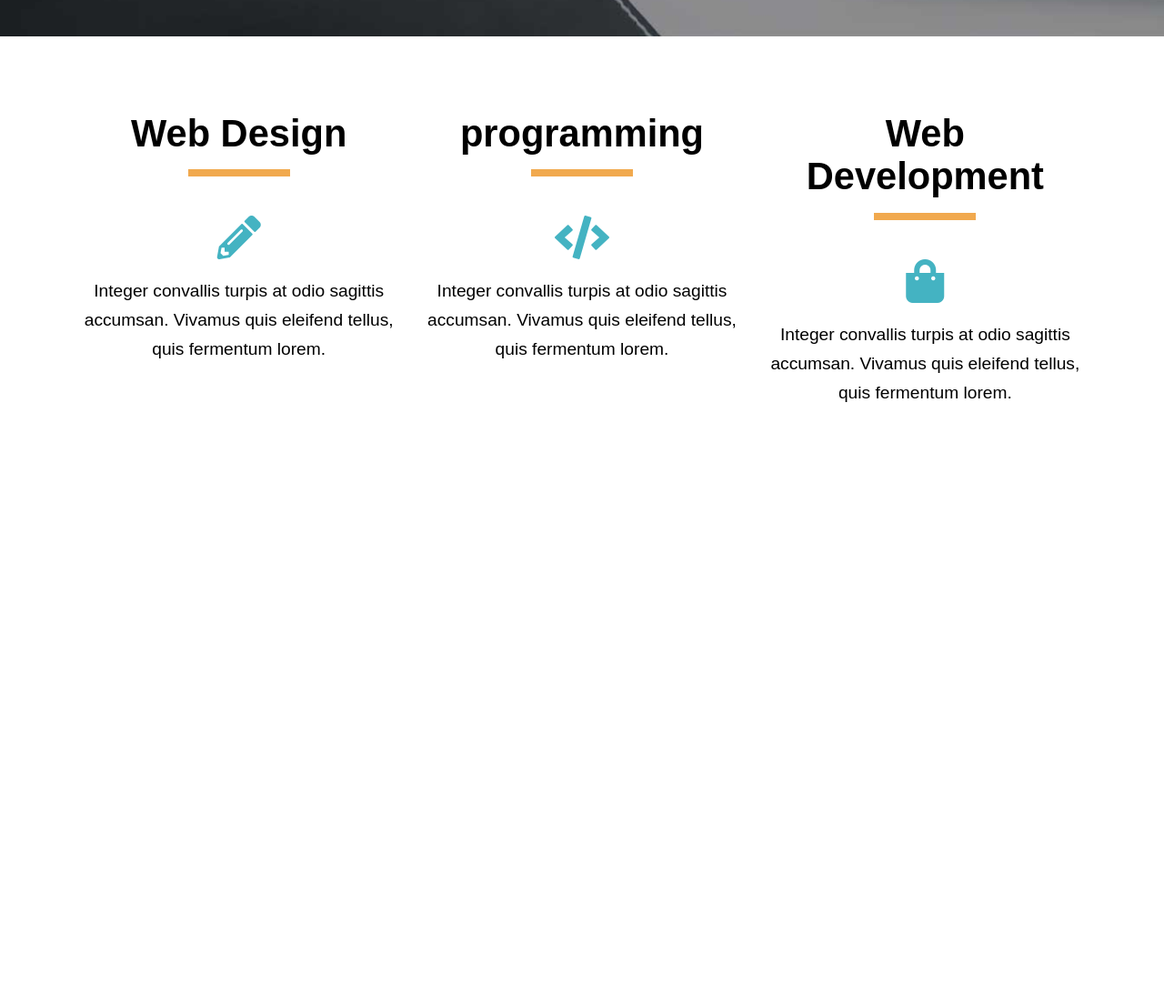
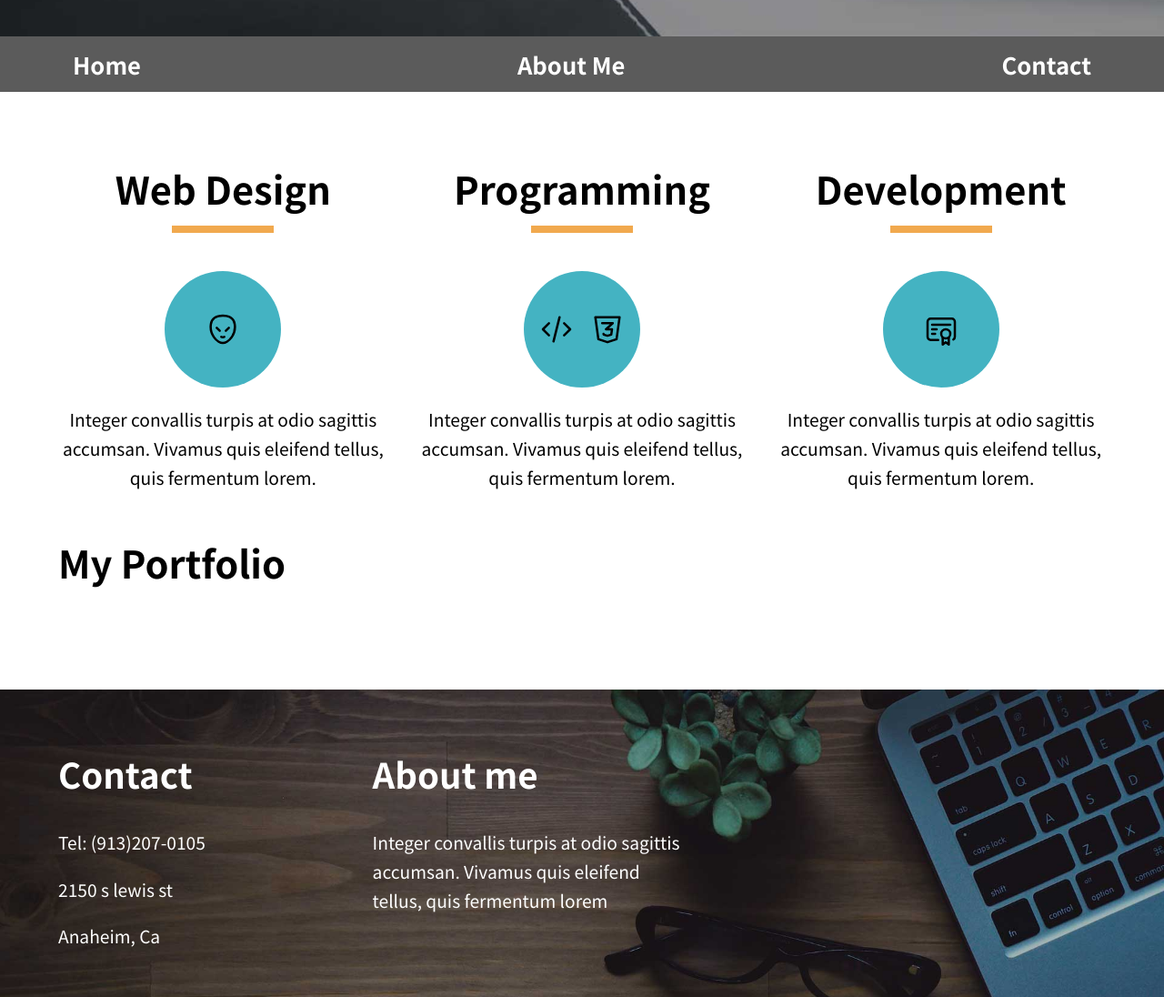
Before and after one commit to oscarcarvajal/oscar-portfolio, a plain HTML site: page index.html in a window 1280 px wide. Shown: the part 760-1856 px from the top of the page at 91% size. Before the commit the page ends 1227 px from the top, so only its background shows below. Drawn offline with nearby package versions, Linux system fonts and the light colour scheme; a web font is replaced by a local one.

Commit message:
Create navegation bar, switch icons service

```diff
--- a/css/style.css
+++ b/css/style.css
@@ -1,9 +1,10 @@
 :root{
-    --fuentePrincipal: 'Gothic', sans-serif;
-    --fuenteSecundaria: 'Oswald', sans-serif;
+    --fuentePrincipal: 'Noto Sans HK', sans-serif;
+    --fuenteSecundaria: 'Ranchers', cursive;
     --primario: #f1a94e;
     --secundario: #44b3c2;
     --claro: #ffffff;
+    --oscuro: #5b5b5b;
 }
 html{
 box-sizing: border-box;
@@ -14,7 +15,7 @@ font-family: var(--fuentePrincipal);
 }
 
 .contenedor{
-max-width: 1100px;
+max-width: 120rem;
 width: 90%;
 margin: 0 auto;
 }
@@ -59,11 +60,41 @@ p{
 .subtitulo{
     font-size: 1.6rem;
 }
+/* Navegacion-principal*/
+.nav-bg{
+    background-color: var(--oscuro);
+}
+.navegacion-principal{
+    display: flex;
+    flex-direction: column;
+    justify-content: space-between;
 
+}
+@media (min-width: 768px) {
+    .navegacion-principal{
+       flex-direction: row;
+       justify-content: space-between;
+    }
+}
+.navegacion-principal a{
+    display: inline;
+    text-align: center;
+    color: var(--claro);
+    text-decoration: none;
+    font-size: 1.6rem;
+    font-weight: 700;
+    padding: 1rem
+
+}
+.navegacion-principal a:hover{
+    background-color: var(--secundario);
+
+}
 /*Servicios */
 .servicios{
     text-align: center;
     margin-top: 3rem;
+
 }
 .servicios h2{
     padding-bottom: .5rem;
@@ -81,6 +112,20 @@ p{
     color: var(--secundario);
 
 }
+.servicio{
+    display: flex;
+    flex-direction: column;
+    align-items: center;
+}
+.servicio .iconos{
+    height: 8rem;
+    width: 8rem;
+    border-radius: 50%;
+    background-color: var(--secundario);
+    display: flex;
+    justify-content: space-evenly;
+    align-items: center;
+}
 
 @media (min-width: 768px) {
     .servicios{
@@ -90,3 +135,44 @@ p{
         grid-column-gap: 2rem;
     }
 }
+/* Portafolio*/
+.elemento{
+    border-bottom: 1px solid var(--oscuro);
+    margin-bottom: 3rem;
+
+}
+.elemento:last-of-type{
+    border: none;
+}
+
+@media (min-width: 768px) {
+    .listado{
+        display: grid;
+        grid-template-columns: repeat(3, 1fr);
+        grid-column-gap: 2rem;
+        grid-auto-rows: max-content;
+    }
+    .elemento{
+        border: none;
+    }
+    .elemento:nth-child(3){
+        grid-row-end: span 2;
+    }
+}
+
+/*footer*/
+
+.footer{
+    background-image: url(../img/contacto.jpg);
+    background-repeat: no-repeat;
+    background-size: cover;
+    color: var(--claro);
+    padding: 2rem 0;
+    margin-top: 5rem;
+}
+@media (min-width: 768px) {
+    .footer .contenedor {
+        display: grid;
+        grid-template-columns: repeat(2, 30%);
+    }
+}
--- a/index.html
+++ b/index.html
@@ -6,7 +6,7 @@
     <meta http-equiv="X-UA-Compatible" content="ie=edge">
     <link rel="stylesheet" href="https://cdnjs.cloudflare.com/ajax/libs/normalize/8.0.0/normalize.min.css" />
     <link rel="stylesheet" href="css/fontawesome-all.min.css">
-    <link href="https://fonts.googleapis.com/css?family=Gothic+A1|Oswald" rel="stylesheet">
+    <link href="https://fonts.googleapis.com/css2?family=Noto+Sans+HK:wght@400;700&family=Ranchers&display=swap" rel="stylesheet">
     <link rel="stylesheet" href="css/style.css">
     <title>Freelancer</title>
 </head>
@@ -20,28 +20,88 @@
 
             </div>
         </div>
-    </div>
+    </div><!--.hero-->
+
+    <nav class="nav-bg">
+        <div class="navegacion-principal contenedor">
+            <a href="#">Home</a>
+            <a href="#">About Me</a>
+            <a href="#">Contact</a>
+        </div>
+    </nav>
+
 
     <div class="servicios contenedor">
         <div class="servicio">
             <h2>Web Design</h2>
-            <i class="fas fa-pencil-alt"></i>
+            <div class="iconos">
+                <svg xmlns="http://www.w3.org/2000/svg" class="icon icon-tabler icon-tabler-alien" width="40" height="40" viewBox="0 0 24 24" stroke-width="1.5" stroke="#000000" fill="none" stroke-linecap="round" stroke-linejoin="round">
+                    <path stroke="none" d="M0 0h24v24H0z" fill="none"/>
+                    <path d="M11 17a2.5 2.5 0 0 0 2 0" />
+                    <path d="M12 3c-4.664 0 -7.396 2.331 -7.862 5.595a11.816 11.816 0 0 0 2 8.592a10.777 10.777 0 0 0 3.199 3.064c1.666 1 3.664 1 5.33 0a10.777 10.777 0 0 0 3.199 -3.064a11.89 11.89 0 0 0 2 -8.592c-.466 -3.265 -3.198 -5.595 -7.862 -5.595z" />
+                    <line x1="8" y1="11" x2="10" y2="13" />
+                    <line x1="16" y1="11" x2="14" y2="13" />
+                </svg>
+            </div>
             <p>Integer convallis turpis at odio sagittis accumsan.
             Vivamus quis eleifend tellus, quis fermentum lorem.</p>
         </div>
         <div class="servicio">
-            <h2>programming</h2>
-            <i class="fas fa-code"></i>
+            <h2>Programming</h2>
+            <div class="iconos">
+                <svg xmlns="http://www.w3.org/2000/svg" class="icon icon-tabler icon-tabler-code" width="40" height="40" viewBox="0 0 24 24" stroke-width="1.5" stroke="#000000" fill="none" stroke-linecap="round" stroke-linejoin="round">
+                    <path stroke="none" d="M0 0h24v24H0z" fill="none"/>
+                    <polyline points="7 8 3 12 7 16" />
+                    <polyline points="17 8 21 12 17 16" />
+                    <line x1="14" y1="4" x2="10" y2="20" />
+                </svg>
+                <svg xmlns="http://www.w3.org/2000/svg" class="icon icon-tabler icon-tabler-brand-css3" width="40" height="40" viewBox="0 0 24 24" stroke-width="1.5" stroke="#000000" fill="none" stroke-linecap="round" stroke-linejoin="round">
+                    <path stroke="none" d="M0 0h24v24H0z" fill="none"/>
+                    <path d="M20 4l-2 14.5l-6 2l-6 -2l-2 -14.5z" />
+                    <path d="M8.5 8h7l-4.5 4h4l-.5 3.5l-2.5 .75l-2.5 -.75l-.1 -.5" />
+                </svg>
+            </div>
             <p>Integer convallis turpis at odio sagittis accumsan.
             Vivamus quis eleifend tellus, quis fermentum lorem.</p>
         </div>
         <div class="servicio">
-            <h2>Web Development</h2>
-            <i class="fas fa-shopping-bag"></i>
+            <h2>Development</h2>
+            <div class="iconos">
+                <svg xmlns="http://www.w3.org/2000/svg" class="icon icon-tabler icon-tabler-certificate" width="40" height="40" viewBox="0 0 24 24" stroke-width="1.5" stroke="#000000" fill="none" stroke-linecap="round" stroke-linejoin="round">
+                    <path stroke="none" d="M0 0h24v24H0z" fill="none"/>
+                    <circle cx="15" cy="15" r="3" />
+                    <path d="M13 17.5v4.5l2 -1.5l2 1.5v-4.5" />
+                    <path d="M10 19h-5a2 2 0 0 1 -2 -2v-10c0 -1.1 .9 -2 2 -2h14a2 2 0 0 1 2 2v10a2 2 0 0 1 -1 1.73" />
+                    <line x1="6" y1="9" x2="18" y2="9" />
+                    <line x1="6" y1="12" x2="9" y2="12" />
+                    <line x1="6" y1="15" x2="8" y2="15" />
+                </svg>
+                </div>
             <p>Integer convallis turpis at odio sagittis accumsan.
             Vivamus quis eleifend tellus, quis fermentum lorem.</p>
         </div>
-    </div>
+    </div><!--Servicios-->
+
+    <section class="portafolio contenedor">
+        <h2>My Portfolio</h2>
+        <div id="listado" class="listado"></div>
+    </section>
+
+    <footer class="footer">
+        <div class="contenedor">
+            <div class="widget">
+                <h3>Contact</h3>
+                <p>Tel: (913)207-0105</p>
+                <p>2150 s lewis st</p>
+                <p>Anaheim, Ca</p>
+            </div>
+            <div class="widget">
+                <h3>About me</h3>
+                <p>Integer convallis turpis at odio sagittis accumsan.
+                Vivamus quis eleifend tellus, quis fermentum lorem</p>
+            </div>
+        </div>
+    </footer>
 
     <script src="js/app.js"></script>
 </body>
```
Also changed, not shown: datos.json (deleted, +0 -44 lines).
